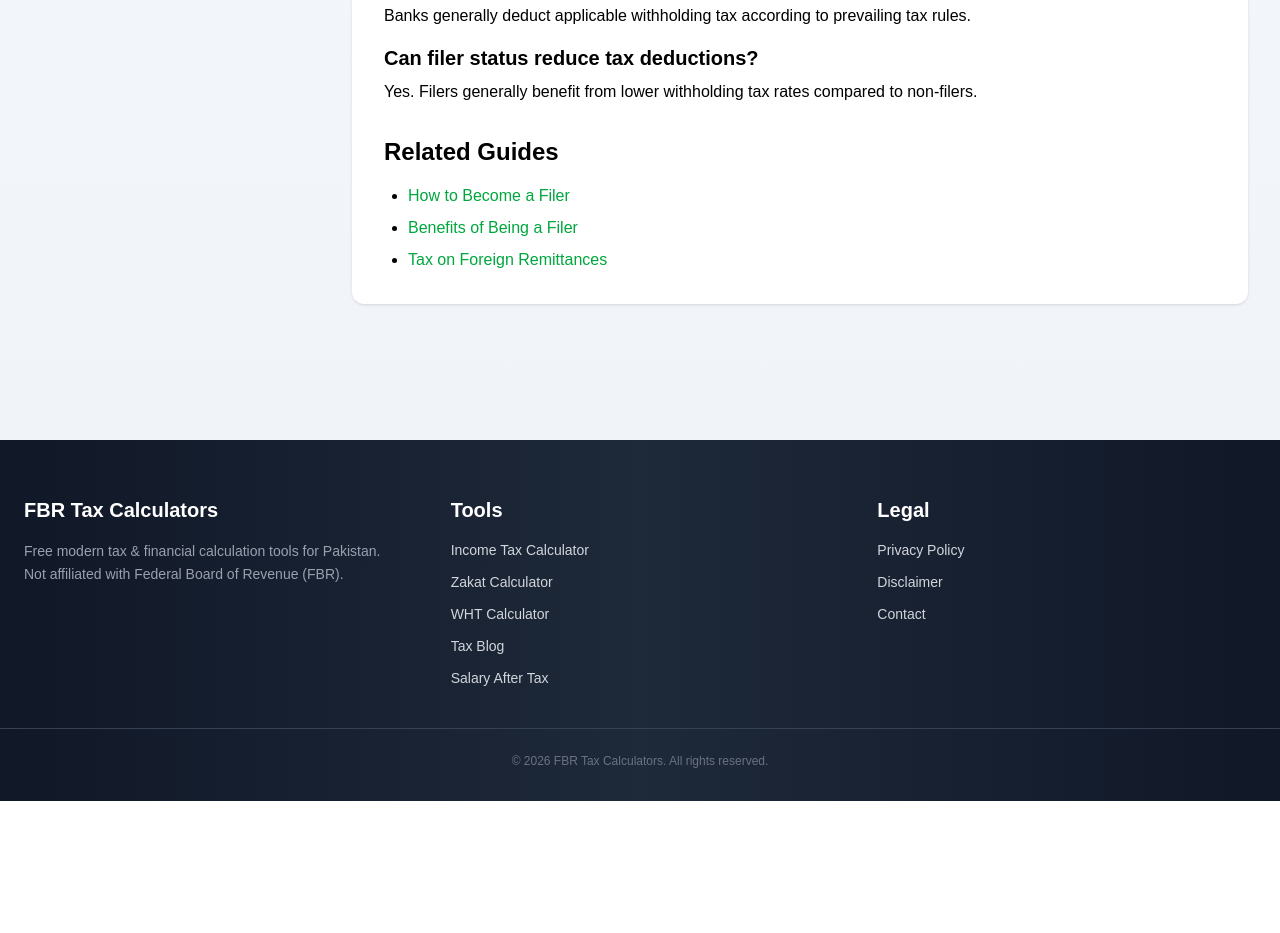
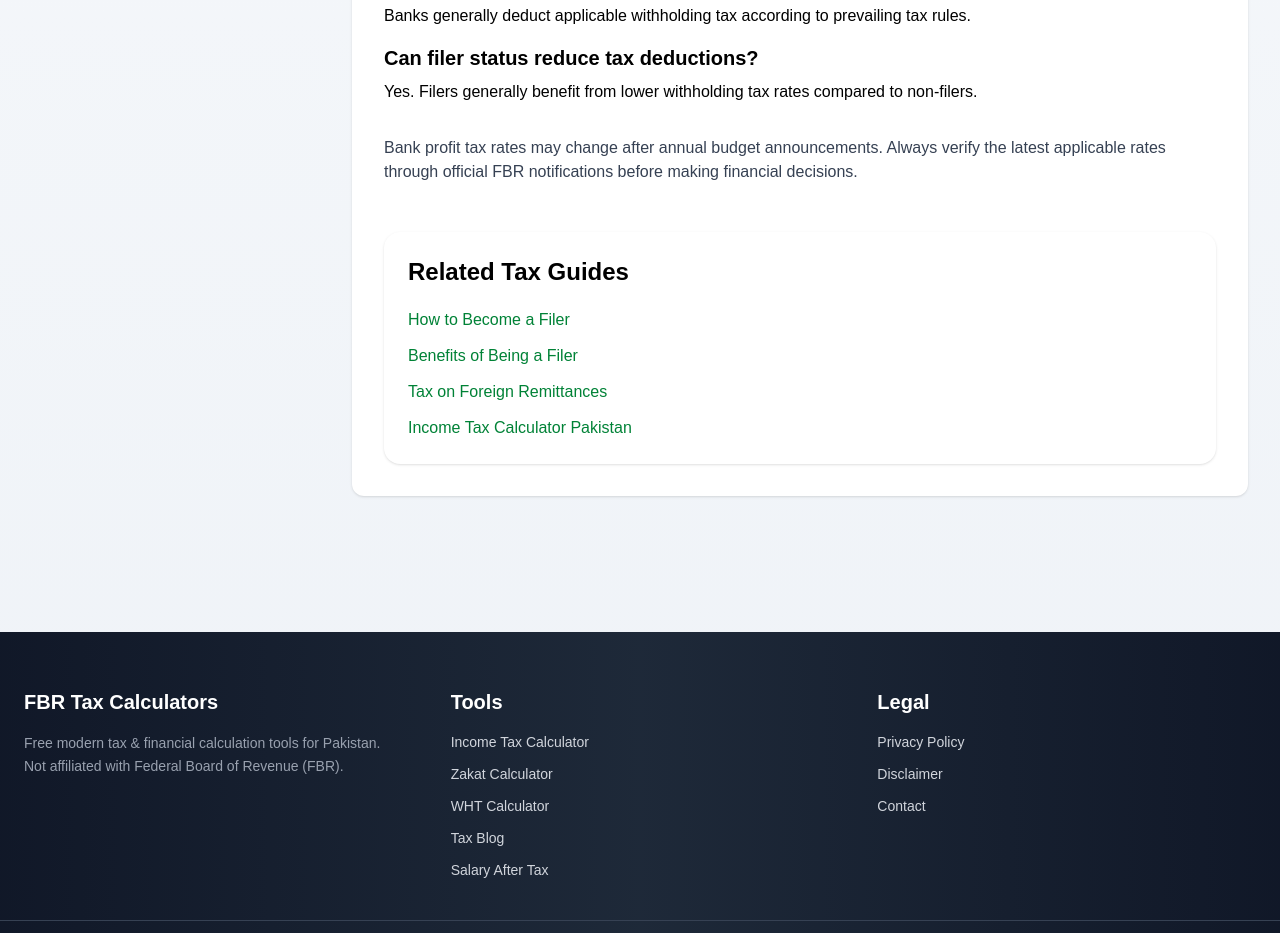
Before and after one commit to muhammadobaid1986/fbrtaxcalculators, a Next.js app: page /tax-on-bank-profit in a window 1280 px wide. Shown: the part 960-1893 px from the top of the page. Before the commit the page ends 1761 px from the top, so only its background shows below. Built offline with nearby package versions, Linux system fonts and the light colour scheme.

Commit message:
improve bank profit tax guide

```diff
--- a/app/tax-on-bank-profit/page.tsx
+++ b/app/tax-on-bank-profit/page.tsx
@@ -1,3 +1,5 @@
+
+import RelatedLinks from "../../components/RelatedLinks";
 export const metadata = {
   title: "Tax on Bank Profit in Pakistan 2025",
   description:
@@ -85,33 +87,33 @@ export default function Article() {
         Yes. Filers generally benefit from lower withholding tax rates compared
         to non-filers.
       </p>
+      <p className="mt-8 text-gray-700">
+Bank profit tax rates may change after annual budget announcements.
+Always verify the latest applicable rates through official FBR
+notifications before making financial decisions.
+</p>
 
-      <div className="mt-8">
-        <h2 className="text-2xl font-bold mb-4">
-          Related Guides
-        </h2>
-
-        <ul className="list-disc pl-6 space-y-2">
-          <li>
-            <a href="/how-to-become-a-filer" className="text-green-600">
-              How to Become a Filer
-            </a>
-          </li>
-
-          <li>
-            <a href="/benefits-of-being-filer-pakistan" className="text-green-600">
-              Benefits of Being a Filer
-            </a>
-          </li>
-
-          <li>
-            <a href="/tax-on-remittances-pakistan" className="text-green-600">
-              Tax on Foreign Remittances
-            </a>
-          </li>
-        </ul>
-      </div>
-
+      <RelatedLinks
+  title="Related Tax Guides"
+  links={[
+    {
+      title: "How to Become a Filer",
+      href: "/how-to-become-a-filer",
+    },
+    {
+      title: "Benefits of Being a Filer",
+      href: "/benefits-of-being-filer-pakistan",
+    },
+    {
+      title: "Tax on Foreign Remittances",
+      href: "/tax-on-remittances-pakistan",
+    },
+    {
+      title: "Income Tax Calculator Pakistan",
+      href: "/",
+    },
+  ]}
+/>
     </div>
   );
 }
```
